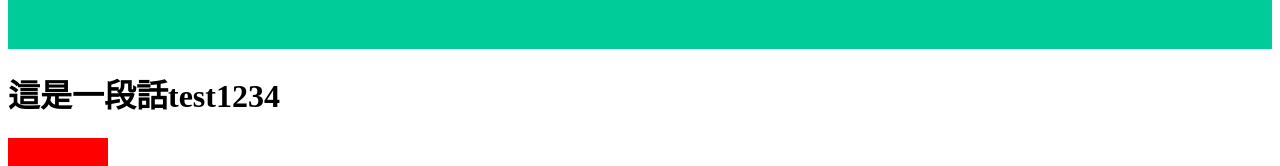
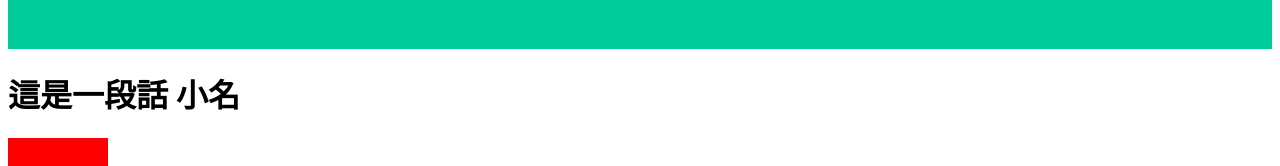
Before and after one commit to Josietaknow/test23, a plain HTML site: page index.html in a window 1280 px wide. Shown: the part 159-325 px from the top of the page. Drawn offline with Linux system fonts and the light colour scheme.

Commit message:
Update 2022-07-18T15:41:14.070Z

```diff
--- a/index.html
+++ b/index.html
@@ -16,7 +16,9 @@
 
 
 <h1>
-  這是一段話test1234
+  這是一段話 小名
+
+
 </h1>
 
 <div class="box"></div>
```
